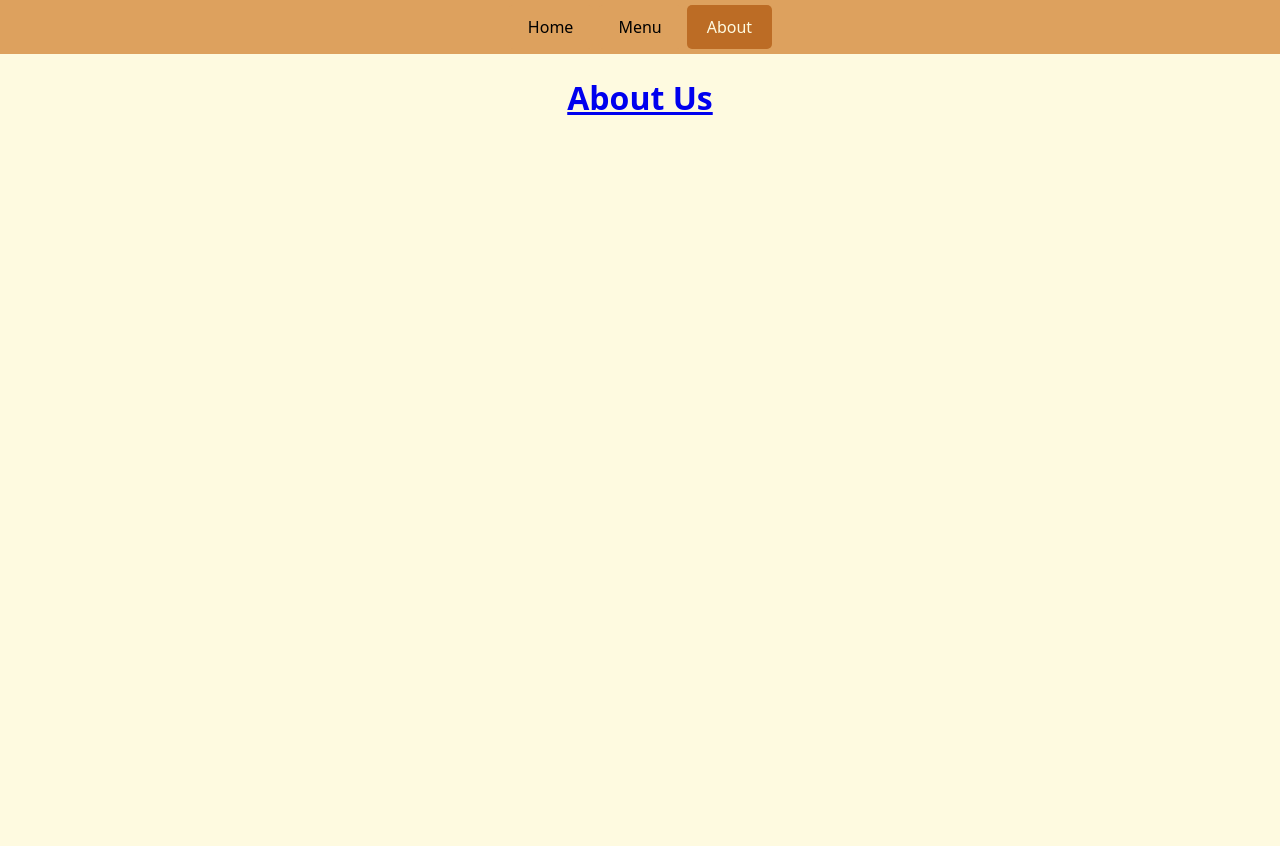
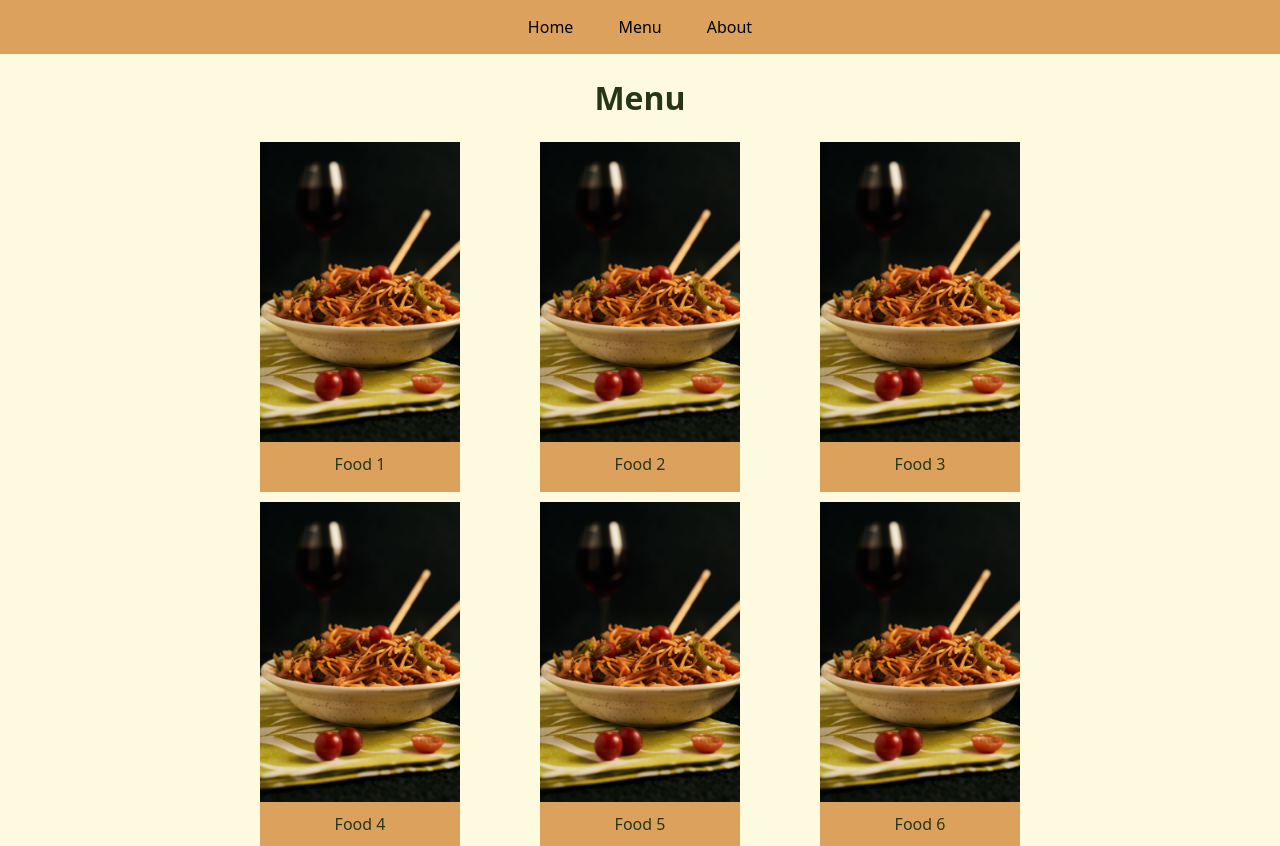
Before and after one commit to emam04bd/odin-restaurant, a website built with webpack: page src/template.html in a window 1280 px wide. Before the commit the page ends 800 px from the top, so only its background shows below. Built offline with nearby package versions, Linux system fonts and the light colour scheme.

Commit message:
feat: show menu content through html

```diff
--- a/src/index.js
+++ b/src/index.js
@@ -4,4 +4,4 @@
 import showAboutContent from "./about.js";
 
 // showHomeContent();
-showAboutContent();
+// showAboutContent();
--- a/src/styles.css
+++ b/src/styles.css
@@ -54,7 +54,7 @@
 
 #content {
 	margin: auto;
-	padding: 20px;
+	padding: 0 20px;
 	max-width: 800px;
 }
 
@@ -70,3 +70,36 @@
 p.home {
 	margin: 20px 0;
 }
+
+h1.menu {
+	margin: 20px 0;
+}
+
+#food-list {
+	display: grid;
+	grid-template: 350px / repeat(3, 200px);
+	gap: 10px;
+	justify-content: space-between;
+}
+
+.food-snippet {
+	background-color: var(--light-coper-color);
+}
+
+.food-snippet:hover {
+	background-color: var(--coper-color);
+	color: var(--whitish-color);
+	cursor: pointer;
+}
+
+.food-image {
+	background-image: url("./images/food1.jpg");
+	background-repeat: no-repeat;
+	background-size: contain;
+	width: 200px;
+	aspect-ratio: 2/3;
+}
+
+.food-info {
+	padding: 10px;
+}
--- a/src/template.html
+++ b/src/template.html
@@ -13,6 +13,34 @@
 				<button class="nav-btn" type="button">About</button>
 			</nav>
 		</header>
-		<div id="content"></div>
+		<div id="content">
+			<h1 class="menu">Menu</h1>
+			<div id="food-list">
+				<div class="food-snippet">
+					<div class="food-image"></div>
+					<p class="food-info">Food 1</p>
+				</div>
+				<div class="food-snippet">
+					<div class="food-image"></div>
+					<p class="food-info">Food 2</p>
+				</div>
+				<div class="food-snippet">
+					<div class="food-image"></div>
+					<p class="food-info">Food 3</p>
+				</div>
+				<div class="food-snippet">
+					<div class="food-image"></div>
+					<p class="food-info">Food 4</p>
+				</div>
+				<div class="food-snippet">
+					<div class="food-image"></div>
+					<p class="food-info">Food 5</p>
+				</div>
+				<div class="food-snippet">
+					<div class="food-image"></div>
+					<p class="food-info">Food 6</p>
+				</div>
+			</div>
+		</div>
 	</body>
 </html>
```
Also changed, not shown: src/images/food1.jpg (added), src/images/food3.jpg (added), src/images/food4.jpg (added), src/images/food6.jpg (added), 2 other files.
